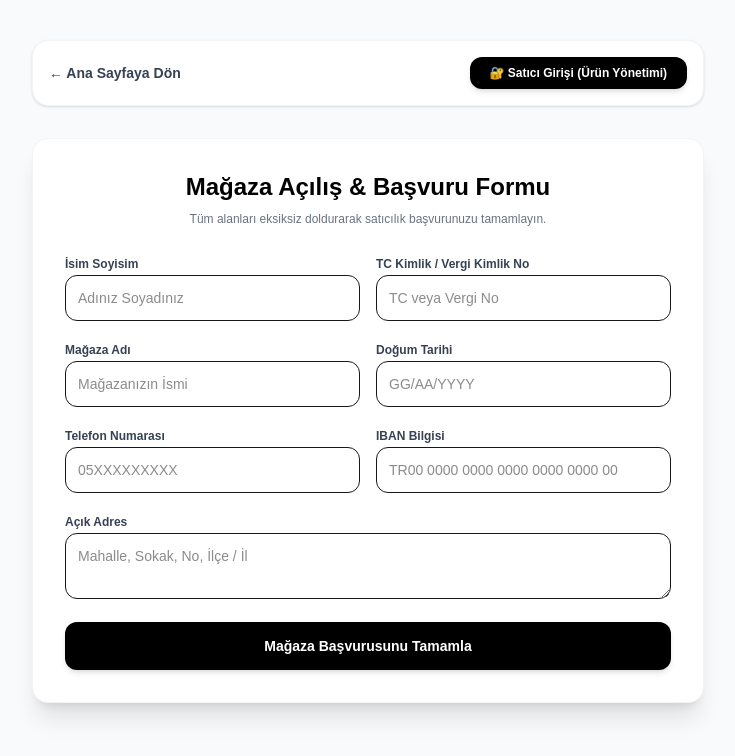
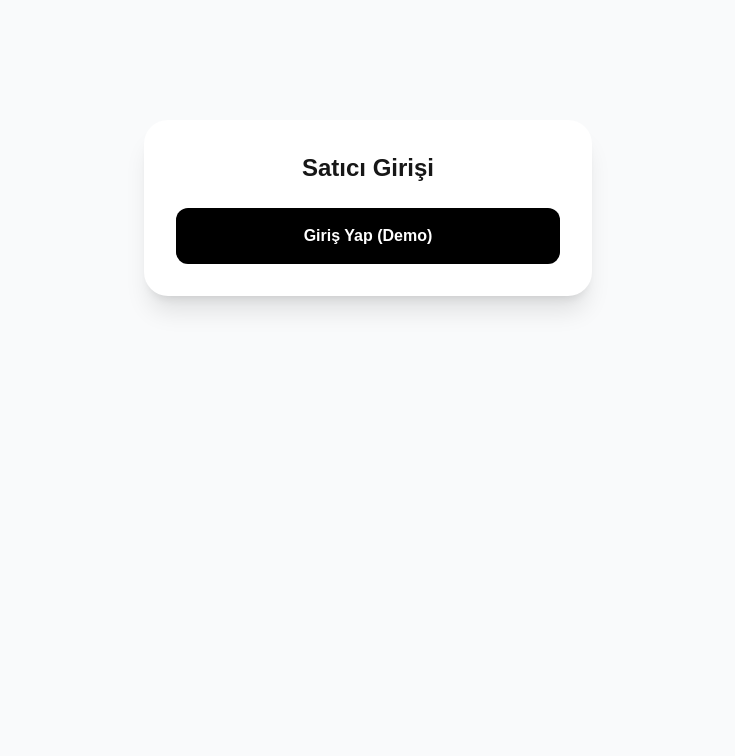
Before and after one commit to mustafatan06/trend.tan, a Next.js app: page /admin in a window 1280 px wide. Shown: the top 756 px of the page, without its empty margins (272-1007 px from the left). Built offline with nearby package versions, Linux system fonts and the light colour scheme.

Commit message:
Admin paneli ve urun ekleme sistemi guncellendi

```diff
--- a/app/admin/page.tsx
+++ b/app/admin/page.tsx
@@ -3,213 +3,67 @@
 import { useState } from "react";
 import Link from "next/link";
 
+const KATEGORILER = ["Elektronik", "Moda ve Giyim", "Ev ve Yaşam", "Kozmetik", "Spor", "Anne ve Bebek", "Kitap", "Diğer"];
+
 export default function AdminPage() {
   const [isLoggedIn, setIsLoggedIn] = useState(false);
-
-  // Başvuru formu alanları tamamen boş olarak başlatıldı
-  const [basvuruForm, setBasvuruForm] = useState({
-    adSoyad: "",
-    tcVergiNo: "",
-    magazaAdi: "",
-    dogumTarihi: "",
-    iban: "",
-    adres: "",
-    telefon: "",
+  const [urunler, setUrunler] = useState<any[]>([]);
+  const [yeniUrun, setYeniUrun] = useState({
+    ad: "", kategori: "Elektronik", fiyat: "", indirimliFiyat: "", renk: "", beden: "", aciklama: "", görsel: ""
   });
-
-  const [urunler, setUrunler] = useState<string[]>([]);
-  const [yeniUrun, setYeniUrun] = useState("");
-
-  const handleBasvuruSubmit = (e: React.FormEvent) => {
-    e.preventDefault();
-    alert("Mağaza başvuru bilgileriniz başarıyla alındı!");
-  };
 
   const handleUrunEkle = (e: React.FormEvent) => {
     e.preventDefault();
-    if (!yeniUrun.trim()) return;
-    setUrunler([...urunler, yeniUrun]);
-    setYeniUrun("");
-    alert("Ürün başarıyla eklendi!");
+    setUrunler([...urunler, { ...yeniUrun, id: Date.now() }]);
+    setYeniUrun({ ad: "", kategori: "Elektronik", fiyat: "", indirimliFiyat: "", renk: "", beden: "", aciklama: "", görsel: "" });
+    alert("Ürün başarıyla mağazaya eklendi!");
   };
 
+  const sil = (id: number) => setUrunler(urunler.filter(u => u.id !== id));
+
   return (
-    <div className="min-h-screen bg-gray-50 py-10 px-4 flex flex-col items-center">
-      {/* Üst Kısım: Navigasyon ve Satıcı Giriş Butonu */}
-      <div className="w-full max-w-2xl flex justify-between items-center mb-8 bg-white p-4 rounded-2xl shadow-sm border border-gray-100">
-        <Link href="/" className="text-sm font-bold text-gray-700 hover:text-black">
-          ← Ana Sayfaya Dön
-        </Link>
-        {!isLoggedIn && (
-          <button
-            onClick={() => {
-              const kAdi = prompt("Kullanıcı Adınızı Girin:");
-              const sifre = prompt("Şifrenizi Girin:");
-              if (kAdi === "admin" && sifre === "123456") {
-                setIsLoggedIn(true);
-                alert("Giriş başarılı! Ürün yönetim paneline yönlendirildiniz.");
-              } else if (kAdi !== null) {
-                alert("Hatalı kullanıcı adı veya şifre!");
-              }
-            }}
-            className="px-5 py-2 bg-black hover:bg-gray-800 text-white text-xs font-bold rounded-xl transition cursor-pointer shadow-md"
-          >
-            🔐 Satıcı Girişi (Ürün Yönetimi)
-          </button>
-        )}
-      </div>
-
-      {/* DURUM 1: GİRİŞ YAPILDIYSA ÜRÜN EKLEME / YÖNETİM PANELİ */}
-      {isLoggedIn ? (
-        <div className="bg-white p-8 rounded-2xl shadow-xl w-full max-w-2xl border border-orange-100">
-          <div className="flex justify-between items-center mb-6 border-b pb-4">
-            <h1 className="text-2xl font-black text-black">📦 Mağaza & Ürün Yönetim Paneli</h1>
-            <button
-              onClick={() => setIsLoggedIn(false)}
-              className="px-3 py-1 bg-red-100 text-red-600 text-xs font-bold rounded-lg hover:bg-red-200 transition"
-            >
-              Çıkış Yap
-            </button>
+    <div className="min-h-screen bg-gray-50 p-4 md:p-10">
+      {!isLoggedIn ? (
+        <div className="max-w-md mx-auto bg-white p-8 rounded-3xl shadow-xl mt-20">
+          <h1 className="text-2xl font-bold mb-6 text-center">Satıcı Girişi</h1>
+          <button onClick={() => setIsLoggedIn(true)} className="w-full bg-black text-white p-4 rounded-xl font-bold">Giriş Yap (Demo)</button>
+        </div>
+      ) : (
+        <div className="max-w-5xl mx-auto">
+          <div className="flex justify-between items-center mb-8">
+            <h1 className="text-3xl font-black">📦 Ürün Yönetim Paneli</h1>
+            <button onClick={() => setIsLoggedIn(false)} className="bg-red-500 text-white px-4 py-2 rounded-lg font-bold">Çıkış</button>
           </div>
 
-          <form onSubmit={handleUrunEkle} className="space-y-4 mb-8">
-            <h2 className="text-lg font-bold text-gray-800">Yeni Ürün Ekle</h2>
-            <div>
-              <label className="text-xs font-semibold text-gray-600">Ürün Adı / Açıklaması</label>
-              <input
-                type="text"
-                value={yeniUrun}
-                onChange={(e) => setYeniUrun(e.target.value)}
-                placeholder="Örn: TrendTan Özel Ürün X"
-                className="w-full p-3 border rounded-xl focus:outline-none focus:border-orange-500 text-sm"
-                required
-              />
+          <div className="grid md:grid-cols-2 gap-8">
+            {/* Ürün Ekleme Formu */}
+            <form onSubmit={handleUrunEkle} className="bg-white p-6 rounded-3xl shadow-sm border space-y-4">
+              <input type="text" placeholder="Ürün Adı" className="w-full p-3 border rounded-xl" onChange={e => setYeniUrun({...yeniUrun, ad: e.target.value})} required />
+              <select className="w-full p-3 border rounded-xl" onChange={e => setYeniUrun({...yeniUrun, kategori: e.target.value})}>
+                {KATEGORILER.map(k => <option key={k} value={k}>{k}</option>)}
+              </select>
+              <div className="grid grid-cols-2 gap-4">
+                <input type="number" placeholder="Fiyat" className="p-3 border rounded-xl" onChange={e => setYeniUrun({...yeniUrun, fiyat: e.target.value})} />
+                <input type="number" placeholder="İndirimli Fiyat" className="p-3 border rounded-xl" onChange={e => setYeniUrun({...yeniUrun, indirimliFiyat: e.target.value})} />
+              </div>
+              <input type="text" placeholder="Renk / Beden" className="w-full p-3 border rounded-xl" onChange={e => setYeniUrun({...yeniUrun, renk: e.target.value})} />
+              <textarea placeholder="Açıklama" className="w-full p-3 border rounded-xl" onChange={e => setYeniUrun({...yeniUrun, aciklama: e.target.value})} />
+              <button type="submit" className="w-full bg-orange-600 text-white p-4 rounded-xl font-bold">Ürünü Yayınla</button>
+            </form>
+
+            {/* Ürün Listesi */}
+            <div className="space-y-4">
+              {urunler.map(u => (
+                <div key={u.id} className="bg-white p-4 rounded-2xl shadow border flex justify-between items-center">
+                  <div>
+                    <h3 className="font-bold">{u.ad}</h3>
+                    <p className="text-xs text-gray-500">{u.kategori} • {u.fiyat} TL</p>
+                  </div>
+                  <button onClick={() => sil(u.id)} className="text-red-500 font-bold">Sil</button>
+                </div>
+              ))}
             </div>
-            <button
-              type="submit"
-              className="w-full bg-orange-600 text-white p-3 rounded-xl font-bold hover:bg-orange-700 transition cursor-pointer shadow-md"
-            >
-              Ürünü Canlıya Ekle +
-            </button>
-          </form>
-
-          <div>
-            <h2 className="text-lg font-bold text-gray-800 mb-3">Mağazanızdaki Aktif Ürünler ({urunler.length})</h2>
-            {urunler.length === 0 ? (
-              <p className="text-sm text-gray-400 italic bg-gray-50 p-4 rounded-xl text-center">Henüz ürün eklemediniz.</p>
-            ) : (
-              <ul className="space-y-2">
-                {urunler.map((item, index) => (
-                  <li key={index} className="flex justify-between items-center p-3 bg-gray-50 border rounded-xl text-sm font-medium">
-                    <span>{item}</span>
-                    <span className="text-xs bg-green-100 text-green-700 px-2 py-1 rounded-lg">Satışta</span>
-                  </li>
-                ))}
-              </ul>
-            )}
           </div>
-        </div>
-      ) : (
-        /* DURUM 2: GİRİŞ YAPILMADIYSA BOŞ BAŞVURU FORMU */
-        <div className="bg-white p-8 rounded-2xl shadow-xl w-full max-w-2xl border border-gray-100">
-          <h1 className="text-2xl font-black mb-2 text-center text-black">Mağaza Açılış & Başvuru Formu</h1>
-          <p className="text-xs text-gray-500 text-center mb-6">Tüm alanları eksiksiz doldurarak satıcılık başvurunuzu tamamlayın.</p>
-
-          <form onSubmit={handleBasvuruSubmit} className="space-y-4">
-            <div className="grid grid-cols-1 sm:grid-cols-2 gap-4">
-              <div>
-                <label className="text-xs font-semibold text-gray-700">İsim Soyisim</label>
-                <input
-                  type="text"
-                  placeholder="Adınız Soyadınız"
-                  value={basvuruForm.adSoyad}
-                  onChange={(e) => setBasvuruForm({...basvuruForm, adSoyad: e.target.value})}
-                  className="w-full p-3 border rounded-xl text-sm focus:border-orange-500 focus:outline-none"
-                  required
-                />
-              </div>
-              <div>
-                <label className="text-xs font-semibold text-gray-700">TC Kimlik / Vergi Kimlik No</label>
-                <input
-                  type="text"
-                  placeholder="TC veya Vergi No"
-                  value={basvuruForm.tcVergiNo}
-                  onChange={(e) => setBasvuruForm({...basvuruForm, tcVergiNo: e.target.value})}
-                  className="w-full p-3 border rounded-xl text-sm focus:border-orange-500 focus:outline-none"
-                  required
-                />
-              </div>
-            </div>
-
-            <div className="grid grid-cols-1 sm:grid-cols-2 gap-4">
-              <div>
-                <label className="text-xs font-semibold text-gray-700">Mağaza Adı</label>
-                <input
-                  type="text"
-                  placeholder="Mağazanızın İsmi"
-                  value={basvuruForm.magazaAdi}
-                  onChange={(e) => setBasvuruForm({...basvuruForm, magazaAdi: e.target.value})}
-                  className="w-full p-3 border rounded-xl text-sm focus:border-orange-500 focus:outline-none"
-                  required
-                />
-              </div>
-              <div>
-                <label className="text-xs font-semibold text-gray-700">Doğum Tarihi</label>
-                <input
-                  type="text"
-                  placeholder="GG/AA/YYYY"
-                  value={basvuruForm.dogumTarihi}
-                  onChange={(e) => setBasvuruForm({...basvuruForm, dogumTarihi: e.target.value})}
-                  className="w-full p-3 border rounded-xl text-sm focus:border-orange-500 focus:outline-none"
-                  required
-                />
-              </div>
-            </div>
-
-            <div className="grid grid-cols-1 sm:grid-cols-2 gap-4">
-              <div>
-                <label className="text-xs font-semibold text-gray-700">Telefon Numarası</label>
-                <input
-                  type="text"
-                  placeholder="05XXXXXXXXX"
-                  value={basvuruForm.telefon}
-                  onChange={(e) => setBasvuruForm({...basvuruForm, telefon: e.target.value})}
-                  className="w-full p-3 border rounded-xl text-sm focus:border-orange-500 focus:outline-none"
-                  required
-                />
-              </div>
-              <div>
-                <label className="text-xs font-semibold text-gray-700">IBAN Bilgisi</label>
-                <input
-                  type="text"
-                  placeholder="TR00 0000 0000 0000 0000 0000 00"
-                  value={basvuruForm.iban}
-                  onChange={(e) => setBasvuruForm({...basvuruForm, iban: e.target.value})}
-                  className="w-full p-3 border rounded-xl text-sm focus:border-orange-500 focus:outline-none"
-                  required
-                />
-              </div>
-            </div>
-
-            <div>
-              <label className="text-xs font-semibold text-gray-700">Açık Adres</label>
-              <textarea
-                rows={2}
-                placeholder="Mahalle, Sokak, No, İlçe / İl"
-                value={basvuruForm.adres}
-                onChange={(e) => setBasvuruForm({...basvuruForm, adres: e.target.value})}
-                className="w-full p-3 border rounded-xl text-sm focus:border-orange-500 focus:outline-none"
-                required
-              />
-            </div>
-
-            <button
-              type="submit"
-              className="w-full bg-black text-white p-3.5 rounded-xl font-bold hover:bg-gray-800 transition cursor-pointer shadow-md text-sm"
-            >
-              Mağaza Başvurusunu Tamamla
-            </button>
-          </form>
         </div>
       )}
     </div>
```
